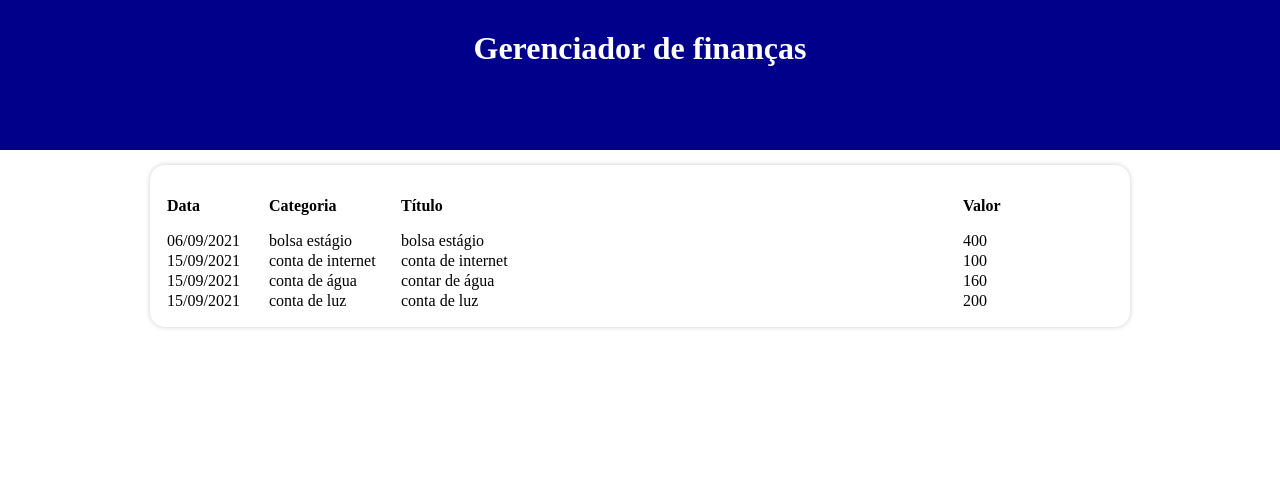
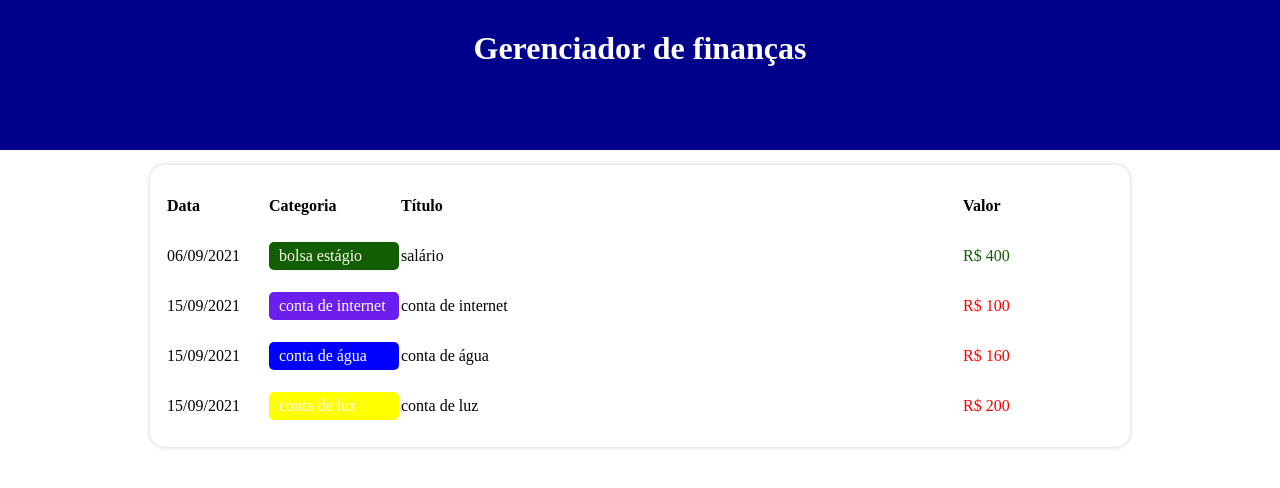
Before and after one commit to gabriel-O-C/expense-tracker-web, a React (Create React App) app: page / in a window 1280 px wide. Shown: the top 488 px of the page. Built offline with nearby package versions, Linux system fonts and the light colour scheme.

Commit message:
feat: display background color for categories and colors for values

```diff
--- a/src/components/TableItem/index.tsx
+++ b/src/components/TableItem/index.tsx
@@ -1,8 +1,9 @@
 import React from "react";
 import { Item } from "../../types/Item";
-import { TableColumn, TableLine } from "./styles";
+import { Category, TableColumn, TableLine, Value } from "./styles";
 import { formatDate } from "../../helpers/dateFilters";
 import { categories } from "../../data/categories";
+import theme from "../../styles/theme";
 
 type Props = {
   item: Item;
@@ -12,9 +13,23 @@ const TableItem = ({ item }: Props) => {
   return (
     <TableLine>
       <TableColumn>{formatDate(item.date)}</TableColumn>
-      <TableColumn>{categories[item.category].title}</TableColumn>
+      <TableColumn>
+        <Category color={categories[item.category].color}>
+          {categories[item.category].title}
+        </Category>
+      </TableColumn>
       <TableColumn>{item.title}</TableColumn>
-      <TableColumn>{item.value}</TableColumn>
+      <TableColumn>
+        <Value
+          color={
+            categories[item.category].expense
+              ? theme.colors.red
+              : theme.colors.green
+          }
+        >
+          R$ {item.value}
+        </Value>
+      </TableColumn>
     </TableLine>
   );
 };
--- a/src/components/TableItem/styles.ts
+++ b/src/components/TableItem/styles.ts
@@ -3,4 +3,20 @@ import styled from "styled-components";
 
 export const TableLine = styled.tr``;
 
-export const TableColumn = styled.td``;
+export const TableColumn = styled.td`
+  padding: 10px 0;
+  margin-right: 10px;
+`;
+
+export const Category = styled.div<{ color: string}>`
+  display: flex;
+  padding: 5px 10px;
+  color: ${(props) => props.theme.colors.text};
+  background-color: ${props => props.color};
+  border-radius: 5px;
+  text-align: center;
+`;
+
+export const Value = styled.div<{ color: string }>`
+  color: ${props => props.color}
+`;
--- a/src/data/items.ts
+++ b/src/data/items.ts
@@ -1,9 +1,9 @@
 import { Item } from '../types/Item'
 export const items: Item[] = [
   { date: new Date(2021, 10, 25), category: 'food', title: 'pizza', value: 49.00},
-  { date: new Date(2021, 9, 6), category: 'salary', title: 'bolsa estágio', value: 400.00 },
+  { date: new Date(2021, 9, 6), category: 'salary', title: 'salário', value: 400.00 },
   { date: new Date(2021, 9, 15), category: 'internet', title: 'conta de internet', value: 100.00},
-  { date: new Date(2021, 9, 15), category: 'water', title: 'contar de água', value: 160.00},
+  { date: new Date(2021, 9, 15), category: 'water', title: 'conta de água', value: 160.00},
   { date: new Date(2021, 9, 15), category: 'power', title: 'conta de luz', value: 200.00},
   { date: new Date(2021, 11, 30), category: 'food', title: 'sushi', value: 86.00},
   ]
--- a/src/styles/theme.ts
+++ b/src/styles/theme.ts
@@ -8,6 +8,7 @@ const theme = {
     text: '#ffffff',
     yellow: '#ff0',
     light_gray: '#cccccc',
+    red: '#f00'
   },
   spaces: {
     small: '15px',
```
